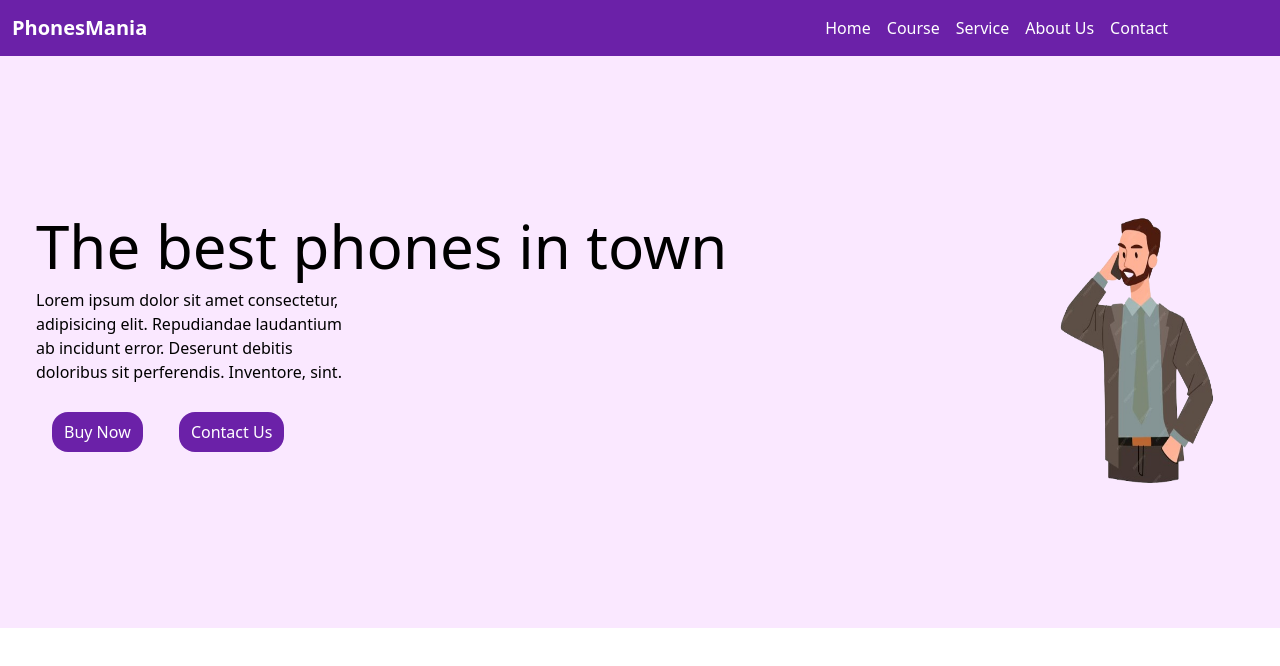
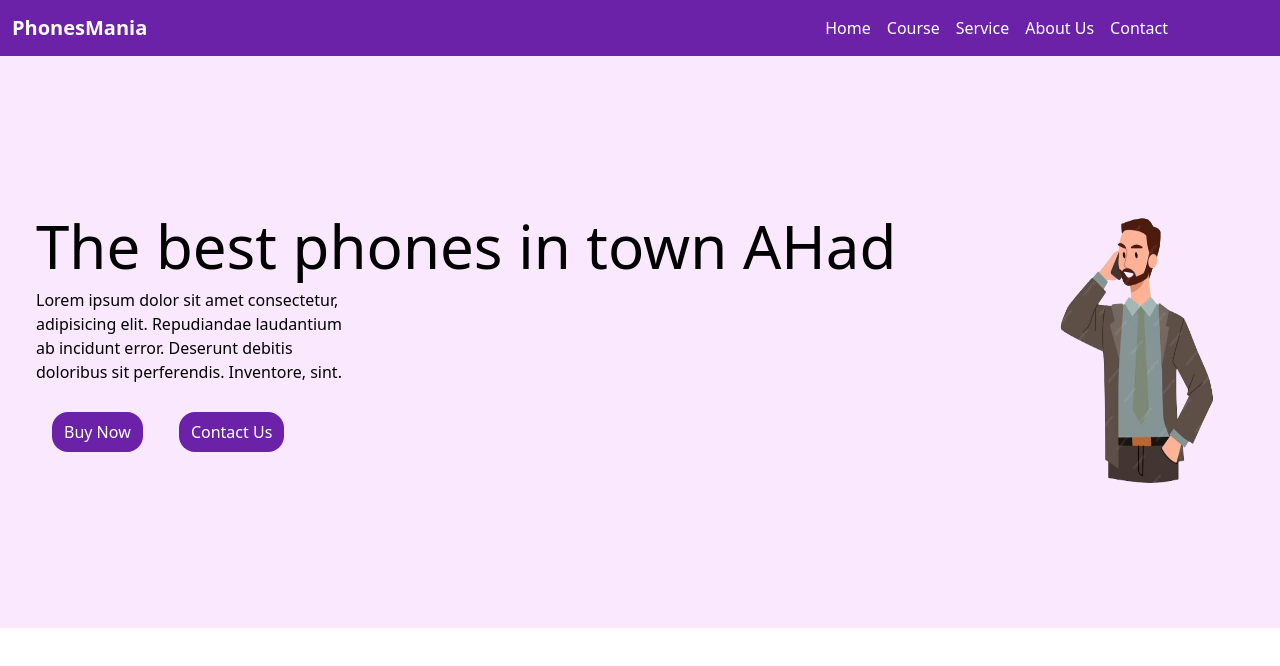
Before and after one commit to ahadali027/Starting-Tailwind, a website built with Vite: page index.html in a window 1280 px wide. Built offline with nearby package versions, Linux system fonts and the light colour scheme.

Commit message:
first new changese

```diff
--- a/index.html
+++ b/index.html
@@ -22,7 +22,7 @@
     </nav>
     <main class="bg-fuchsia-100 flex justify-around">
       <div class="main py-40 pl-9">
-        <div class="text-6xl">The best phones in town</div>
+        <div class="text-6xl">The best phones in town AHad</div>
         <p class="py-3 w-1/3">
           Lorem ipsum dolor sit amet consectetur, adipisicing elit. Repudiandae
           laudantium ab incidunt error. Deserunt debitis doloribus sit
```
